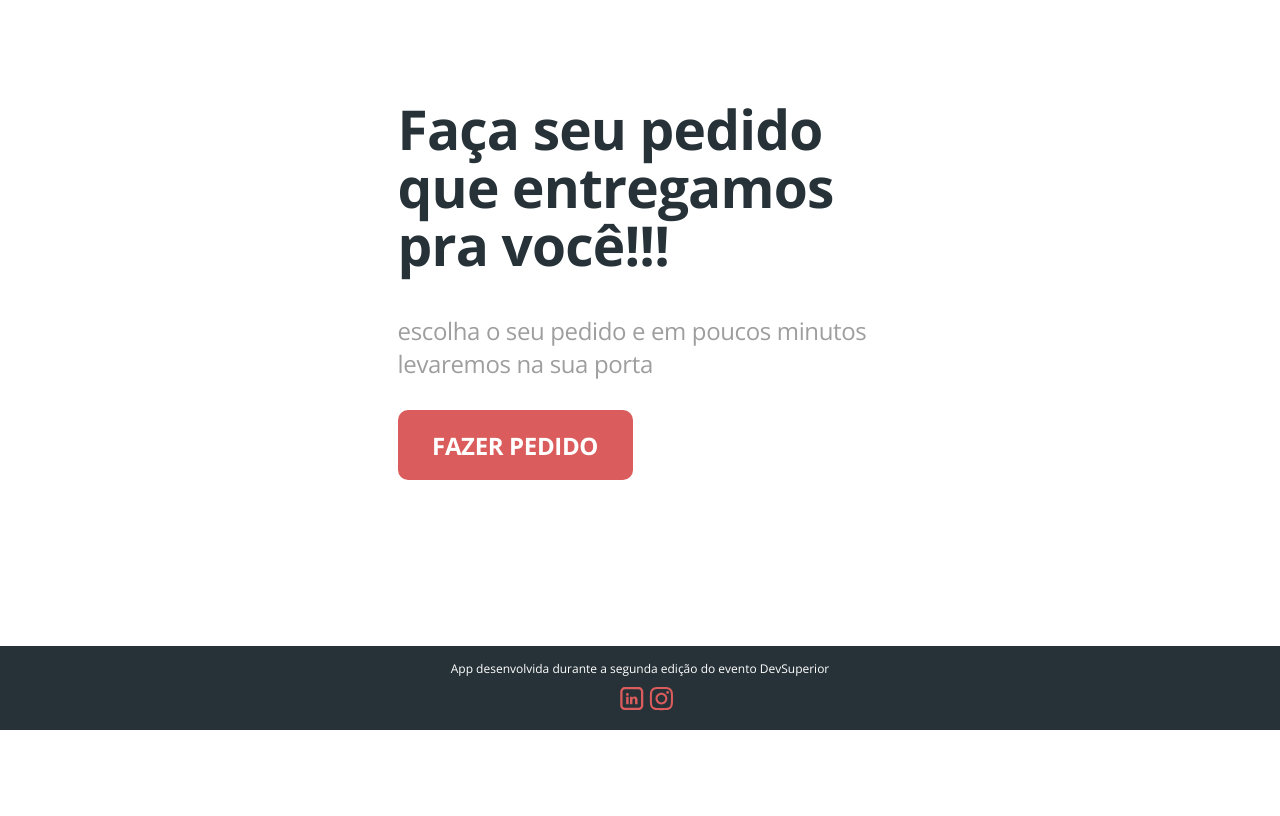
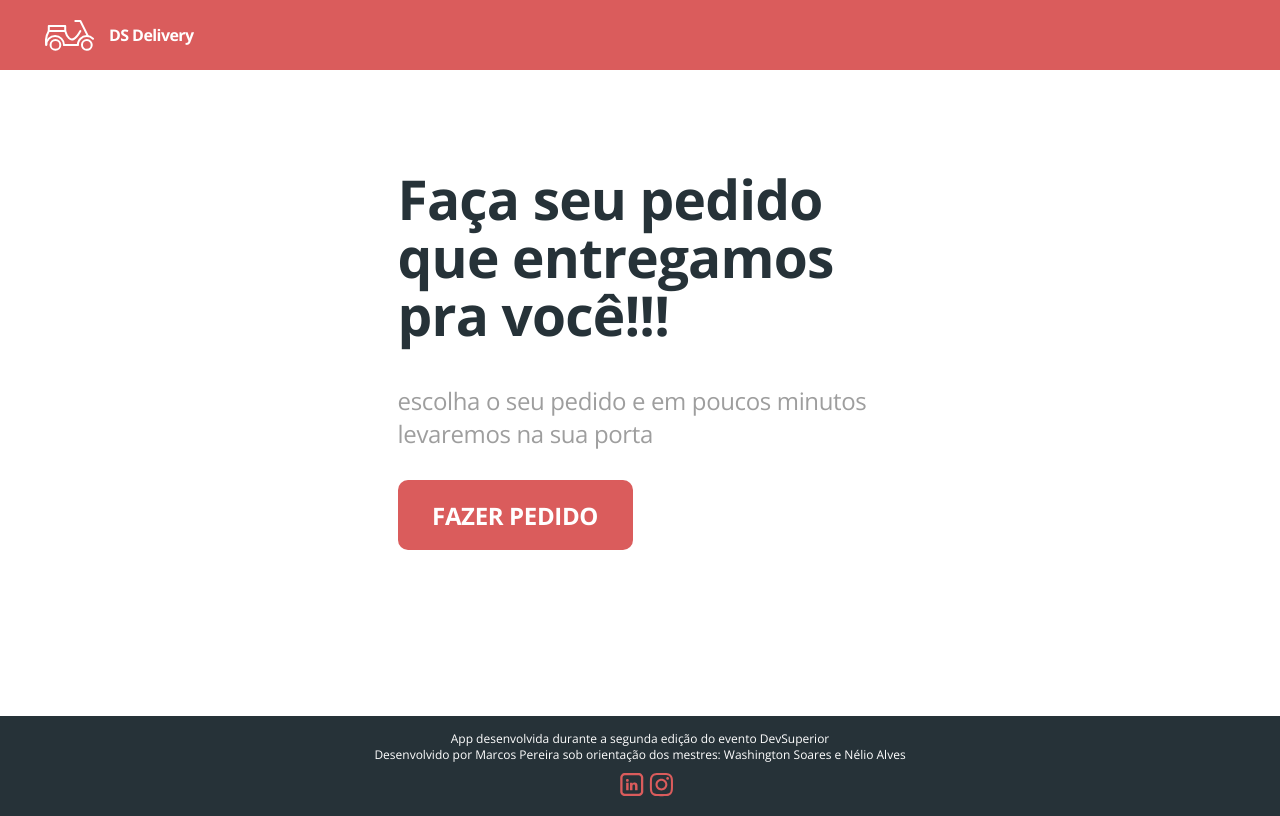
Before and after one commit to marcosemilson/dsdeliver-sds2, a React (Create React App) app in the folder front-web/: page / in a window 1280 px wide. Built offline with nearby package versions, Linux system fonts and the light colour scheme; no server answers; some icons are missing.

Commit message:
Add env vars

```diff
--- a/front-web/src/Footer/index.tsx
+++ b/front-web/src/Footer/index.tsx
@@ -5,7 +5,8 @@ import {ReactComponent as InstagramIcon} from './instagram.svg';
 function Footer(){
     return(
         <footer className="main-footer">
-            App desenvolvida durante a segunda edição do evento DevSuperior
+            App desenvolvida durante a segunda edição do evento DevSuperior<br />
+            Desenvolvido por Marcos Pereira sob orientação dos mestres: Washington Soares e Nélio Alves
             <div className="footer-icons">
                 <a href="https://youtube.com/c/DevSuperior" target="_new">
                     <YoutubeIcon />
--- a/front-web/src/Routes.tsx
+++ b/front-web/src/Routes.tsx
@@ -1,9 +1,11 @@
 import { BrowserRouter, Route, Switch } from "react-router-dom";
 import Home from "./Home";
+import Navbar from "./Navbar";
 import Orders from "./Orders";
 function Routes(){
     return(
         <BrowserRouter>
+            <Navbar />
             <Switch>
                 <Route path="/orders">
                     <Orders />
--- a/front-web/src/api.ts
+++ b/front-web/src/api.ts
@@ -3,7 +3,7 @@ import { OrderPayLoad } from "./Orders/types";
 
 const mapboxToken = process.env.REACT_APP_ACCESS_TOKEN_MAP_BOX
 
-const API_URL = 'http://localhost:8090';
+const API_URL = process.env.REACT_APP_API_URL;
 export function fetchProducts(){
     return axios(`${API_URL}/products`)
 }
```
Also changed, not shown: 1 other file (tests, documents, lock files or other folders).
